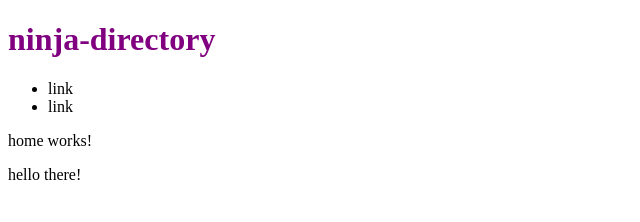
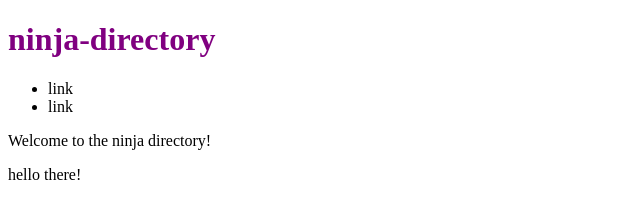
Before and after one commit to SafNaaz/ninja-directory-angular, an Angular app: page / in a window 1280 px wide. Shown: the top 222 px of the page, without its empty margins (0-640 px from the left). Built offline with nearby package versions, Linux system fonts and the light colour scheme.

Commit message:
string interpolation

```diff
--- a/src/app/home/home.component.html
+++ b/src/app/home/home.component.html
@@ -1,2 +1,4 @@
-<p>home works!</p>
+<p>
+    {{homeTitle}}
+</p>
 <ng-content></ng-content>
--- a/src/app/home/home.component.ts
+++ b/src/app/home/home.component.ts
@@ -7,6 +7,8 @@ import { Component, OnInit } from '@angular/core';
 })
 export class HomeComponent implements OnInit {
 
+  homeTitle = "Welcome to the ninja directory!"
+
   constructor() { }
 
   ngOnInit(): void {
```
